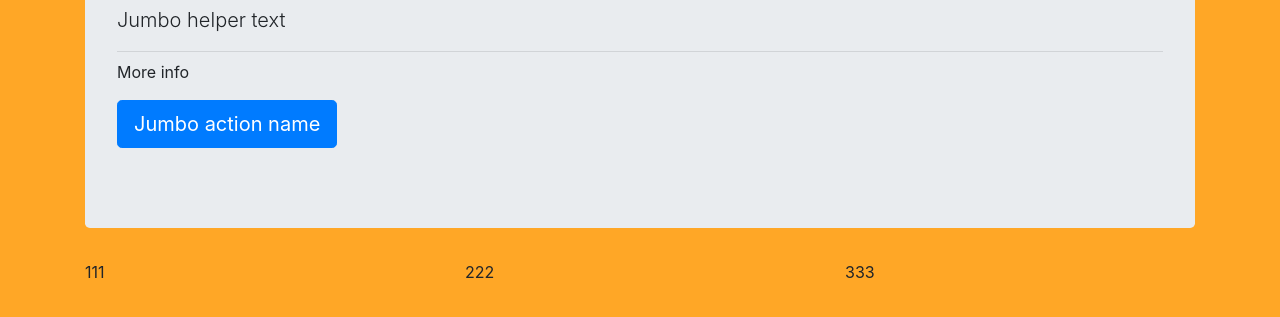
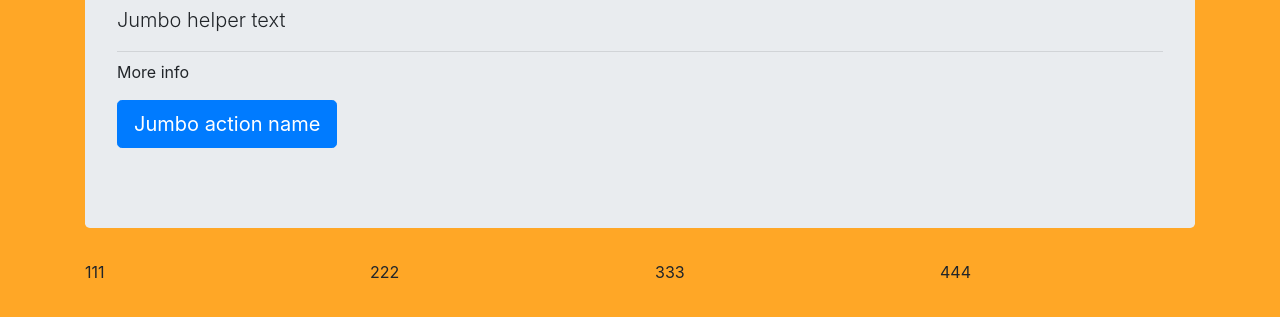
Before and after one commit to phpsmarter/gulp-bootstrap, a website: page src/index.html in a window 1280 px wide. Shown: the part 229-546 px from the top of the page. Drawn offline with nearby package versions, Linux system fonts and the light colour scheme.

Commit message:
###  Description:
---------------------------------------

#### Why:

#### Author:

#### Solution:

```diff
--- a/src/index.html
+++ b/src/index.html
@@ -57,6 +57,7 @@
            <div class="col">111</div>
            <div class="col">222</div>
            <div class="col">333</div>
+           <div class="col">444</div>
          </div>
       </div>
     </section>
```
